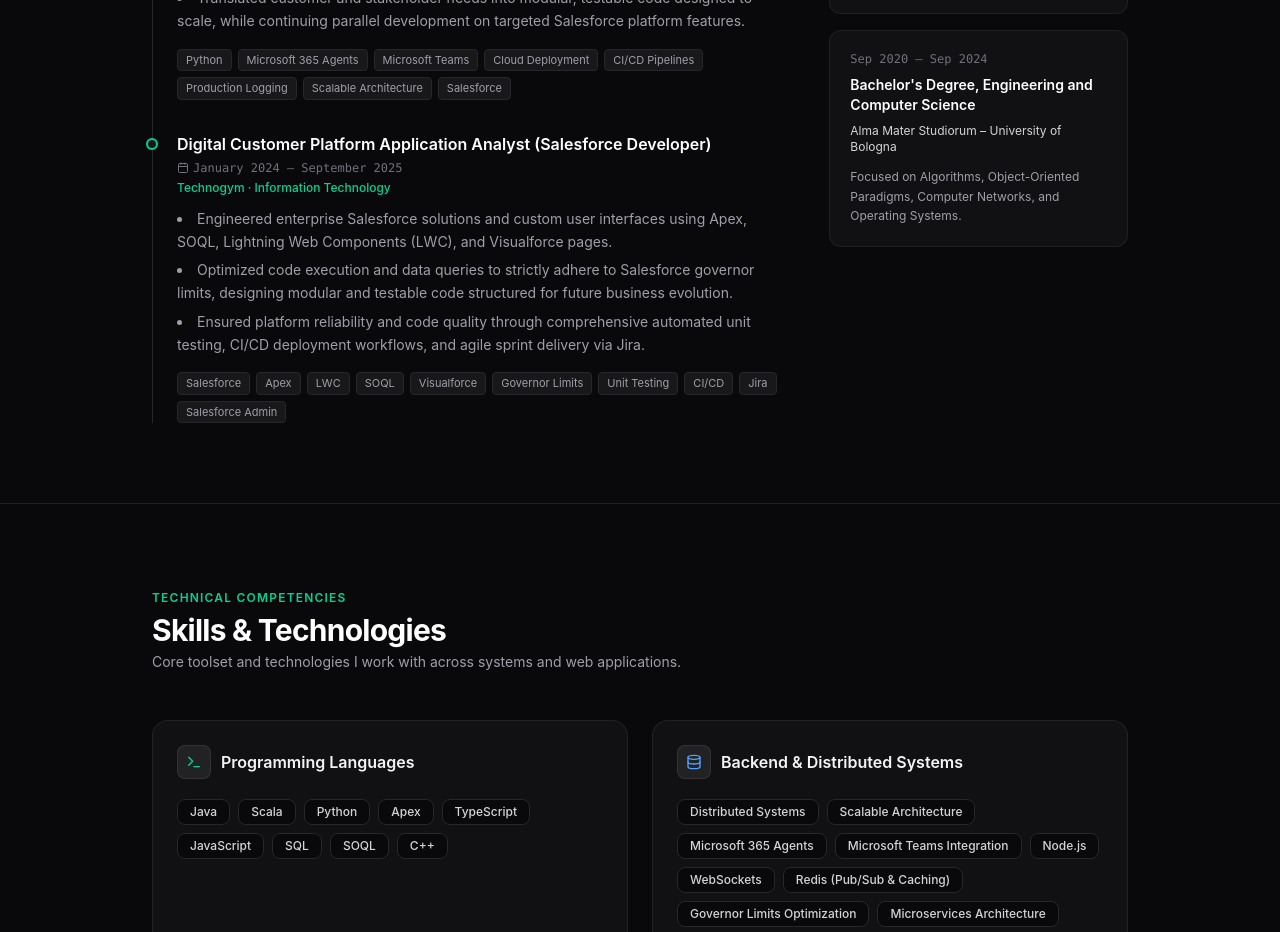
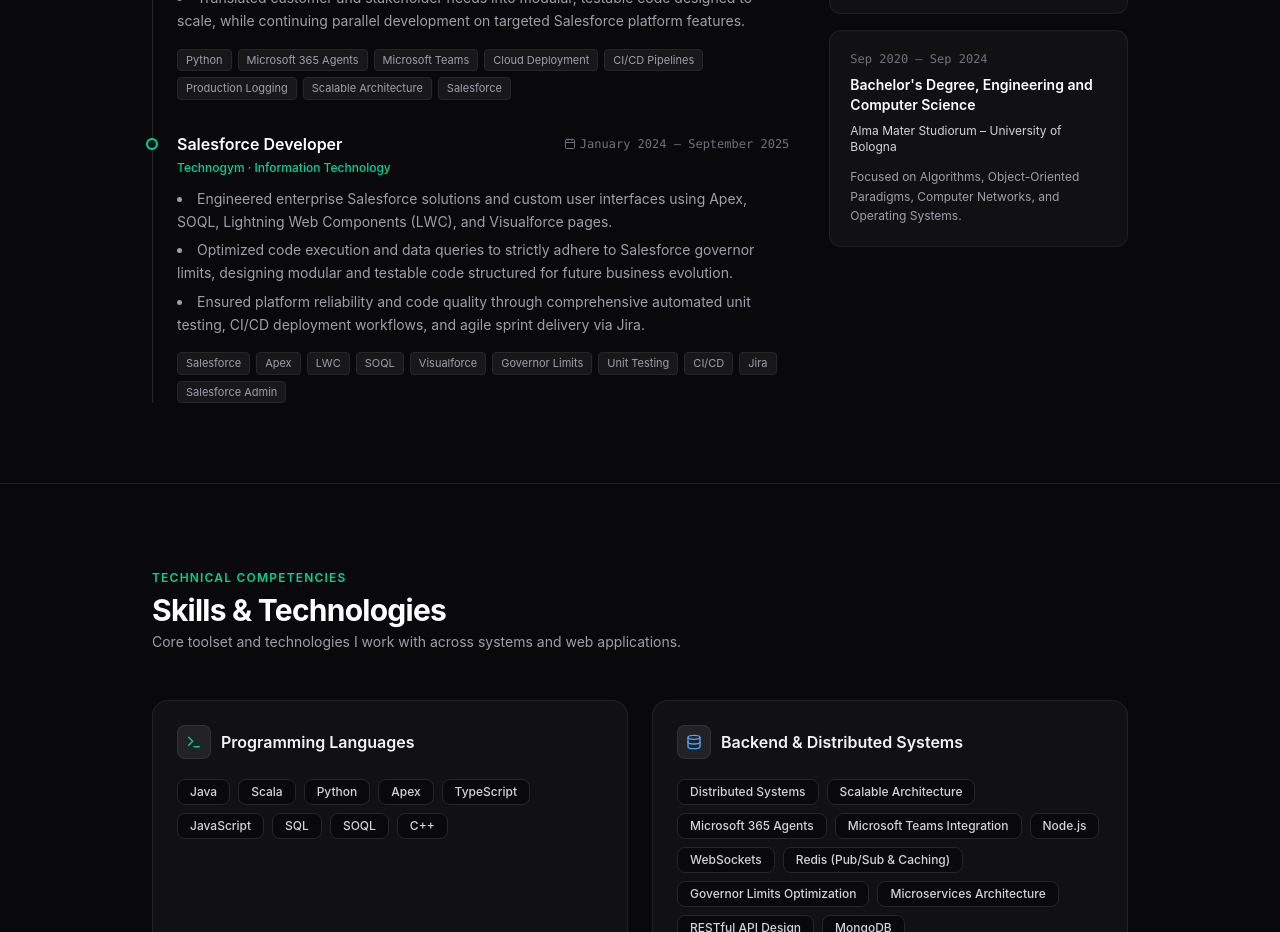
Before and after one commit to AndreaZavatta/AndreaZavatta.github.io, a React (Vite) app: page / in a window 1280 px wide. Shown: the part 2140-3072 px from the top of the page. Built offline with nearby package versions, Linux system fonts and the light colour scheme.

Commit message:
Update role title to Salesforce Developer

```diff
--- a/src/components/Experience.tsx
+++ b/src/components/Experience.tsx
@@ -25,7 +25,7 @@
     },
     {
       period: 'January 2024 — September 2025',
-      role: 'Digital Customer Platform Application Analyst (Salesforce Developer)',
+      role: 'Salesforce Developer',
       company: 'Technogym · Information Technology',
       description: [
         'Engineered enterprise Salesforce solutions and custom user interfaces using Apex, SOQL, Lightning Web Components (LWC), and Visualforce pages.',
```
